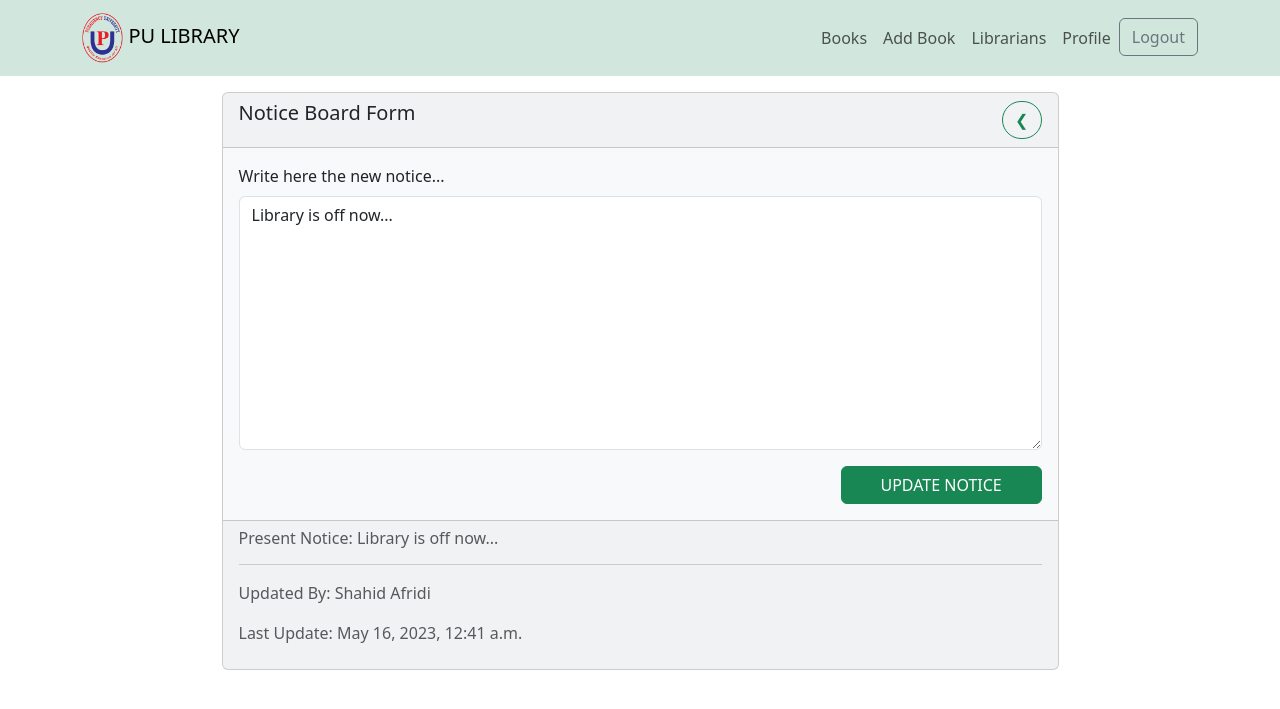
After one commit to shahidafridi-swe/libraryManagement, a Django app: page /update-notice/4af213fc-f3c7-4d9e-855a-8492fbac0ded/ in a window 1280 px wide. The commit adds this page. Shown: the top 709 px of the page. Run offline with Django 4.2, Linux system fonts and the light colour scheme; a user stored in the database is signed in; data comes from the database, SQL or seed files in the repository.

Commit message:
Login, login required, notice, noticeboard

```diff
--- a/librarians/admin.py
+++ b/librarians/admin.py
@@ -1,5 +1,5 @@
 from django.contrib import admin
 
-from .models import Librarians
+from .models import Librarian
 
-admin.site.register(Librarians)
+admin.site.register(Librarian)
--- a/librarians/apps.py
+++ b/librarians/apps.py
@@ -4,3 +4,6 @@ from django.apps import AppConfig
 class LibrariansConfig(AppConfig):
     default_auto_field = 'django.db.models.BigAutoField'
     name = 'librarians'
+
+    def ready(self):
+        import librarians.signals
--- a/librarians/models.py
+++ b/librarians/models.py
@@ -1,7 +1,7 @@
 from django.db import models
 from django.contrib.auth.models import User
 import uuid
-class Librarians(models.Model):
+class Librarian(models.Model):
     user = models.OneToOneField(User, on_delete=models.CASCADE, null=True, blank=True)
     name = models.CharField(max_length=255,blank=True, null=True)
     email = models.EmailField(max_length=500, blank=True, null=True, unique=True)
--- a/librarians/urls.py
+++ b/librarians/urls.py
@@ -3,4 +3,6 @@ from . import views
 
 urlpatterns = [
     path('', views.librarians, name='librarians'),
+    path('login/', views.loginUser, name='login'),
+    path('logout/', views.logoutUser, name='logout'),
 ]
--- a/library/admin.py
+++ b/library/admin.py
@@ -1,6 +1,7 @@
 from django.contrib import admin
-from .models import Book,BookIssue
+from .models import Book,BookIssue,NoticeBoard
 
 
 admin.site.register(Book)
 admin.site.register(BookIssue)
+admin.site.register(NoticeBoard)
--- a/library/forms.py
+++ b/library/forms.py
@@ -1,5 +1,5 @@
 from django.forms import ModelForm
-from .models import Book
+from .models import Book, NoticeBoard
 
 class BookForm(ModelForm):
     class Meta:
@@ -11,3 +11,13 @@ class BookForm(ModelForm):
 
         for name, field in self.fields.items():
             field.widget.attrs.update({'class': 'form-control'})
+
+class NoticeBoardForm(ModelForm):
+    class Meta:
+        model = NoticeBoard
+        fields = ['notice']
+
+    def __init__(self, *args, **kwargs):
+        super(NoticeBoardForm, self).__init__(*args, **kwargs)
+
+        self.fields['notice'].widget.attrs.update({'class':'form-control'})
--- a/library/models.py
+++ b/library/models.py
@@ -60,3 +60,10 @@ class BookIssue(models.Model):
 
     def __str__(self):
         return self.person_name
+
+
+class NoticeBoard(models.Model):
+    notice = models.TextField(blank=True, null=True)
+    last_update = models.DateTimeField(auto_now=True)
+    id = models.UUIDField(default=uuid.uuid4, unique=True,
+                          primary_key=True, editable=False)
--- /dev/null
+++ b/library/templates/library/notice-form.html
@@ -0,0 +1,37 @@
+{% extends 'main.html' %}
+
+{% block content %}
+<div class="container ">
+<div class=" w-75 mt-3 m-auto card bg-light">
+
+    <div class="card-header d-flex justify-content-between">
+        <h5 class="card-title">Notice Board Form</h5>
+        <a class='btn btn-outline-success rounded-pill'  href="{% url 'books' %}"> &#10094 </a>
+    </div>
+
+    <div class="card-body">
+        <form method="POST" >
+            {% csrf_token %}
+            {% for field in form %}
+                <div class="mb-3 form-group">
+                    <label for="input" class="form-label">Write here the new notice...</label>
+                        {{field}}
+                </div>
+            {% endfor %}
+            <input class='btn btn-success float-end w-25' type="submit" value="UPDATE NOTICE">
+        </form>
+    </div>
+
+    <div class="card-footer text-body-secondary">
+      <h6>Present Notice: {{notice.notice}}</h6>
+      <hr>
+      <p> Updated By: Shahid Afridi</p>
+      <p> Last Update: {{notice.last_update}}</p>
+    </div>
+
+</div>
+</div>
+
+
+
+{% endblock content %}
--- a/library/urls.py
+++ b/library/urls.py
@@ -8,5 +8,6 @@ urlpatterns = [
     path("book/create-book", views.createBook, name="create-book"),
     path("update-book/<str:pk>/", views.updateBook, name="update-book"),
     path("delete-book/<str:pk>/", views.deleteBook, name="delete-book"),
+    path("update-notice/<str:pk>/", views.noticeUpdate, name="notice-update")
 
 ]
--- a/library/views.py
+++ b/library/views.py
@@ -1,12 +1,15 @@
 from django.shortcuts import render, redirect
-from .models import Book
-from .forms import BookForm
+from django.contrib.auth.decorators import login_required
+from .models import Book, NoticeBoard
+from .forms import BookForm, NoticeBoardForm
 
 
 def books(request):
     books = Book.objects.all()
+    notice = NoticeBoard.objects.all()[0]
     context = {
-        'books': books
+        'books': books,
+        'notice': notice
     }
     return render(request, 'library/books.html', context)
 
@@ -19,6 +22,7 @@ def book(request, pk):
     return render(request, 'library/book.html', context)
 
 
+@login_required(login_url='login')
 def createBook(request):
     form = BookForm()
     if request.method == 'POST':
@@ -32,12 +36,13 @@ def createBook(request):
     return render(request, 'library/book-form.html', context)
 
 
+@login_required(login_url='login')
 def updateBook(request, pk):
     book = Book.objects.get(id=pk)
     form = BookForm(instance=book)
 
     if request.method == 'POST':
-        form = BookForm(request.POST,request.FILES, instance=book)
+        form = BookForm(request.POST, request.FILES, instance=book)
         if form.is_valid:
             form.save()
             return redirect('books')
@@ -47,6 +52,7 @@ def updateBook(request, pk):
     return render(request, 'library/book-form.html', context)
 
 
+@login_required(login_url='login')
 def deleteBook(request, pk):
     book = Book.objects.get(id=pk)
     if request.method == 'POST':
@@ -56,3 +62,21 @@ def deleteBook(request, pk):
         'book': book
     }
     return render(request, 'library/book-delete.html', context)
+
+
+@login_required(login_url='login')
+def noticeUpdate(request, pk):
+    notice = NoticeBoard.objects.get(id=pk)
+    form = NoticeBoardForm(instance=notice)
+
+    if request.method == 'POST':
+        form = NoticeBoardForm(request.POST, instance=notice)
+        if form.is_valid:
+            form.save()
+            return redirect('books')
+
+    context = {
+        'form': form,
+        'notice': notice
+    }
+    return render(request, 'library/notice-form.html', context)
--- a/templates/main.html
+++ b/templates/main.html
@@ -6,11 +6,20 @@
     <meta name="viewport" content="width=device-width, initial-scale=1">
     <title>PU Library</title>
     <link href="https://cdn.jsdelivr.net/npm/bootstrap@5.3.0-alpha3/dist/css/bootstrap.min.css" rel="stylesheet" integrity="sha384-KK94CHFLLe+nY2dmCWGMq91rCGa5gtU4mk92HdvYe+M/SXH301p5ILy+dN9+nJOZ" crossorigin="anonymous">
+    <link rel="stylesheet" href="https://cdnjs.cloudflare.com/ajax/libs/font-awesome/4.7.0/css/font-awesome.min.css">
     <link rel="stylesheet" href="{% static 'styles/main.css' %}">
   </head>
   <body>
     {% include 'navbar.html' %}
-
+    <div class='container'>
+      {% if messages %}
+      <ul class="messages">
+          {% for message in messages %}
+          <li{% if message.tags %} class="{{ message.tags }}"{% endif %}>{{ message }}</li>
+          {% endfor %}
+      </ul>
+      {% endif %}
+    </div>
     <div class="">
         {% block content %}
 
--- a/templates/navbar.html
+++ b/templates/navbar.html
@@ -14,7 +14,7 @@
           <li class="nav-item">
             <a class="nav-link" href="{% url 'books' %}"> Books</a>
           </li>
-
+          {% if request.user.is_authenticated %}
           <li class="nav-item">
             <a class="nav-link" href="{% url 'create-book' %}">Add Book</a>
           </li>
@@ -25,9 +25,14 @@
           <li class="nav-item">
             <a class="nav-link" href="{% url 'create-book' %}">Profile</a>
           </li>
+          {% endif %}
 
           <li class="nav-item">
-            <a class='btn btn-outline-success' class="nav-link" href="{% url 'create-book' %}">Login</a>
+              {% if request.user.is_authenticated %}
+              <a class=" btn btn-outline-secondary" href="{% url 'logout' %}">Logout</a>
+              {% else %}
+              <a class=" btn btn-outline-success " href="{% url 'login' %}">Login</a>
+              {% endif %}
           </li>
 
         </ul>
```
Also changed, not shown: librarians/signals.py (added, +24 -0 lines), librarians/templates/librarians/login.html (added, +27 -0 lines), librarians/views.py (+37 -3 lines), library/templates/library/books.html (+9 -2 lines), db.sqlite3, librarians/migrations/0002_rename_librarians_librarian.py (added), library/migrations/0002_noticeboard.py (added), static/images/jonatan-pie-3l3RwQdHRHg-unsplash.jpg (added).
